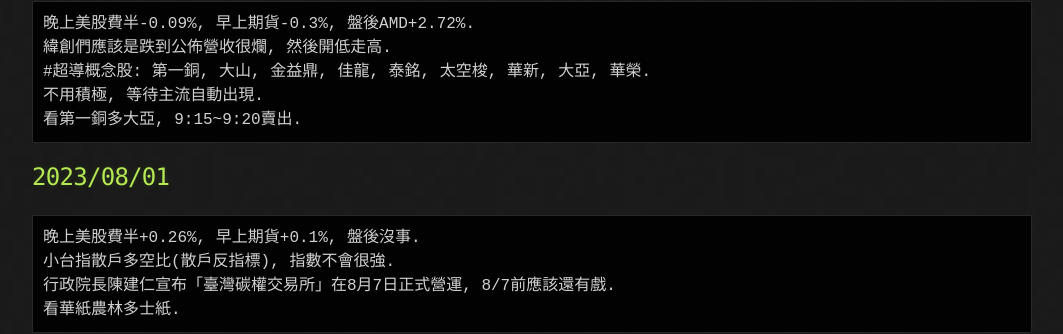
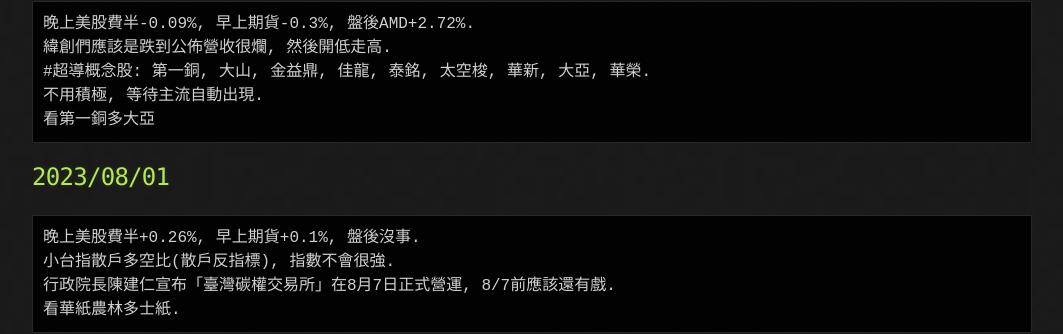
Before and after one commit to lepg5487/Stock_God, a Jekyll site: the page built from index.md, in a window 1280 px wide and 900 px high, scrolled down 602 px. Shown: the part 245-579 px from the top of the window, without its empty margins (108-1171 px from the left). Built offline with Jekyll 4.4.1, drawn with Linux system fonts in a browser that asks for light colours; our own code applies the rules of GitHub Pages for plain Markdown files.

Commit message:
Update index.md

````diff
--- a/index.md
+++ b/index.md
@@ -33,7 +33,7 @@ layout: testlayouts
 緯創們應該是跌到公佈營收很爛, 然後開低走高.
 #超導概念股: 第一銅, 大山, 金益鼎, 佳龍, 泰銘, 太空梭, 華新, 大亞, 華榮.
 不用積極, 等待主流自動出現.
-看第一銅多大亞, 9:15~9:20賣出.
+看第一銅多大亞
 ```
 
 ## 2023/08/01
````
